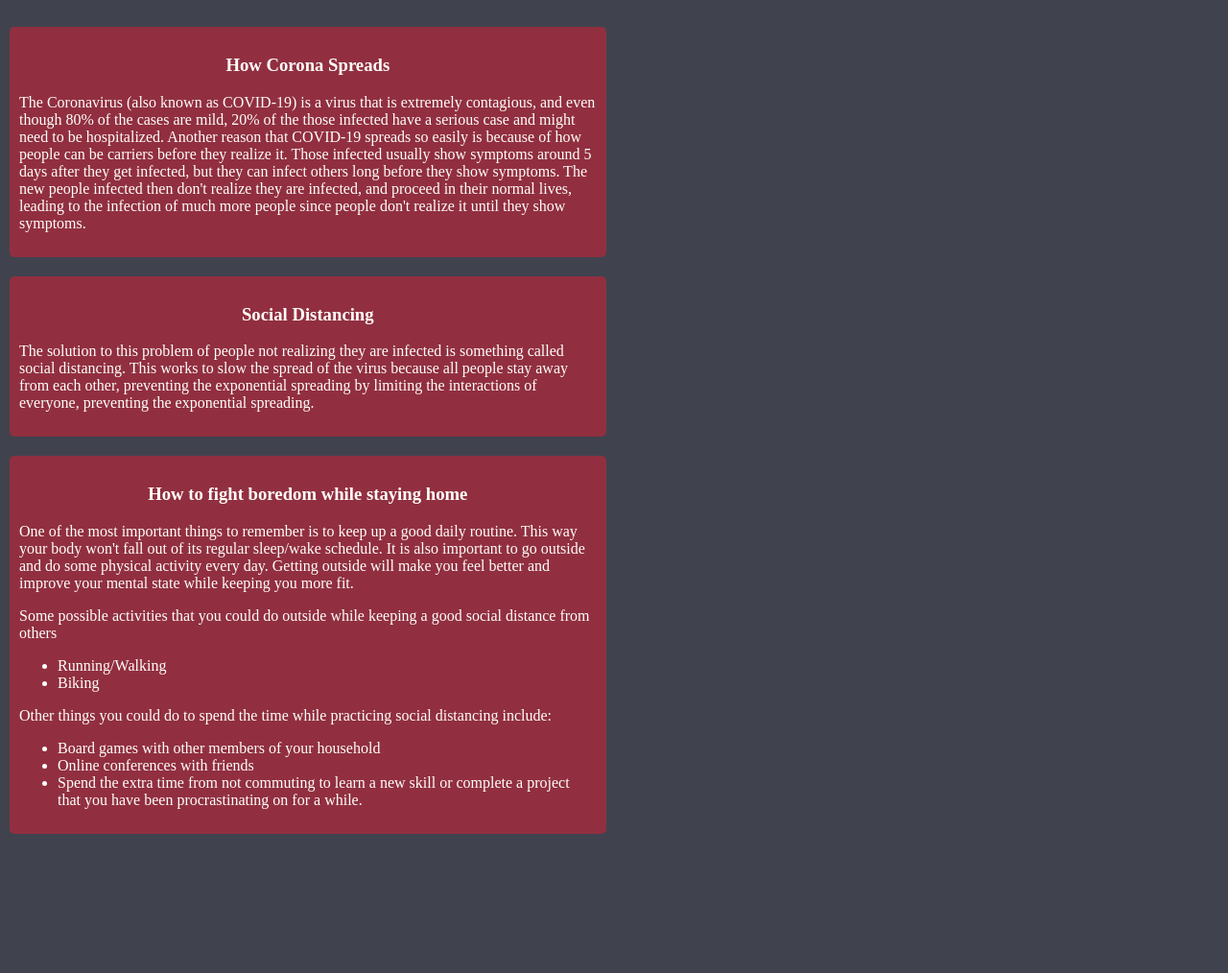
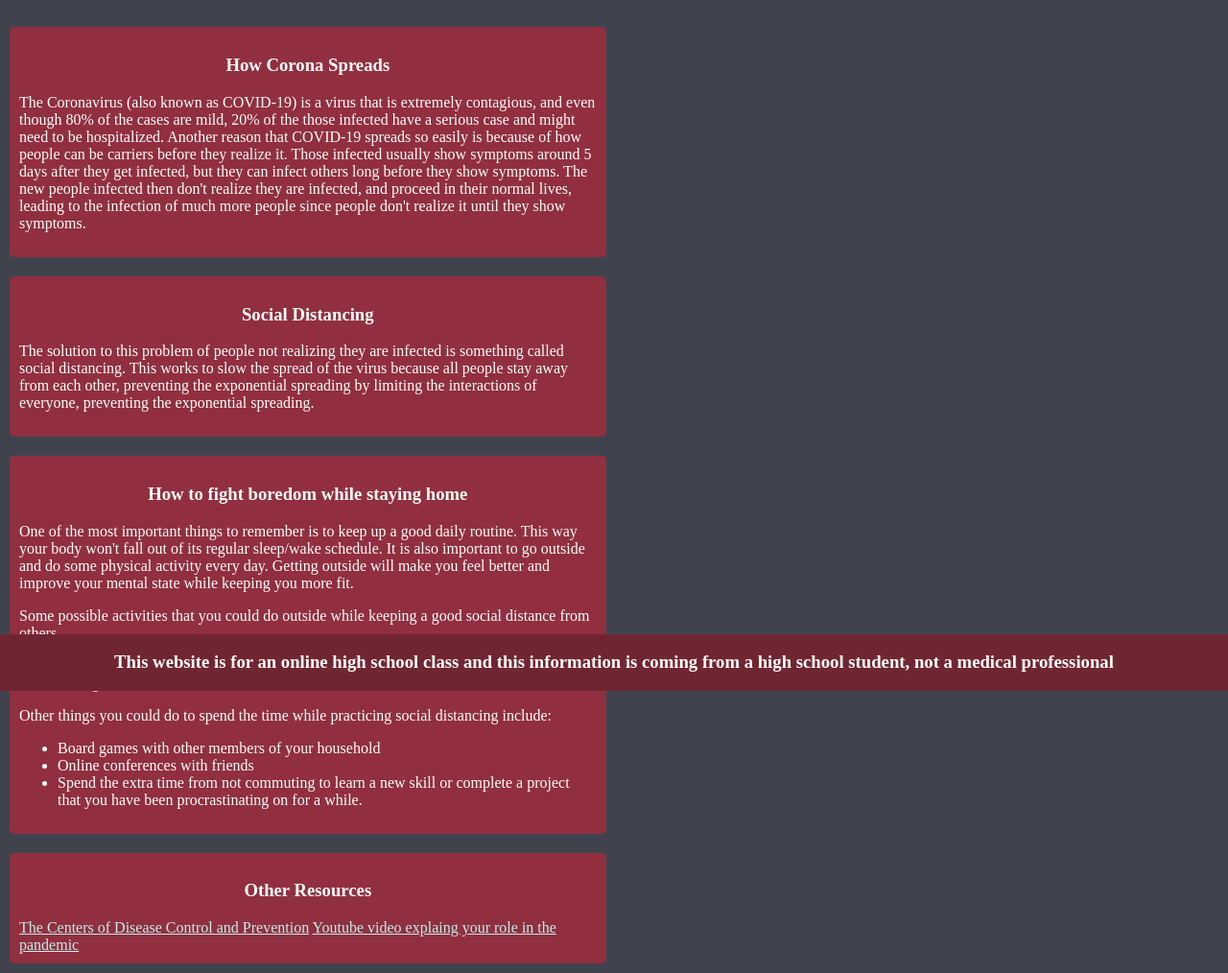
Before and after one commit to jchou03/Changemakers-Website, a plain HTML site: page index.html in a window 1280 px wide. Shown: the part 80-1094 px from the top of the page at 96% size. Before the commit the page ends 959 px from the top, so only its background shows below. Drawn offline with Linux system fonts and the light colour scheme.

Commit message:
added some random links

```diff
--- a/index.html
+++ b/index.html
@@ -39,5 +39,14 @@
             <li>Spend the extra time from not commuting to learn a new skill or complete a project that you have been procrastinating on for a while.</li>
         </ul>
     </div>
+    <div>
+        <h3>Other Resources</h3>
+        <a href="https://www.cdc.gov/coronavirus/2019-ncov/index.html">The Centers of Disease Control and Prevention</a>
+        <a href="https://www.youtube.com/watch?v=dSQztKXR6k0">Youtube video explaing your role in the pandemic</a>
+    </div>
+
+    <footer>
+        <h3>This website is for an online high school class and this information is coming from a high school student, not a medical professional</h3>
+    </footer>
 </body>
 </html>
--- a/style.css
+++ b/style.css
@@ -26,4 +26,16 @@ div{
     float: left;
     width: 47%;
     border-radius: 5px;
+    display:block;
 }
+footer{
+    background-color: #702632;
+    color: #fffffa;
+    display:block;
+    bottom:0;
+    position:fixed;
+    width: 100%;
+}
+a{
+    color: #C2EFEB;
+}
```
